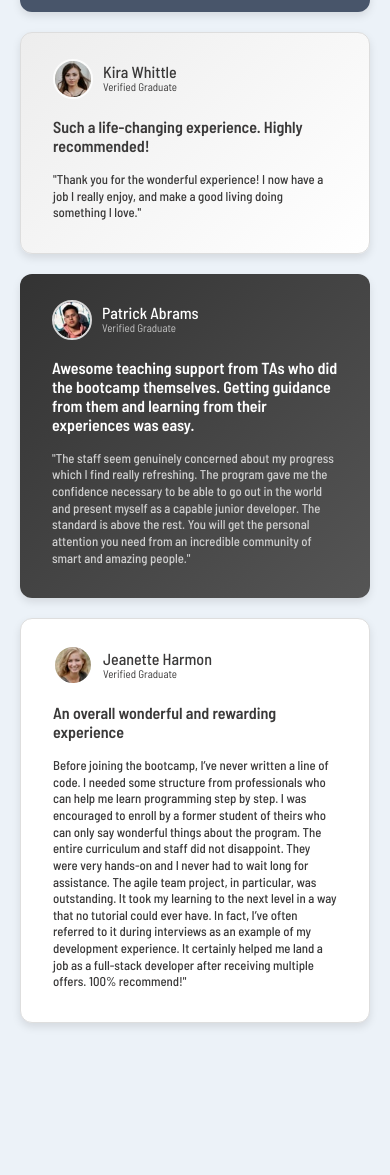
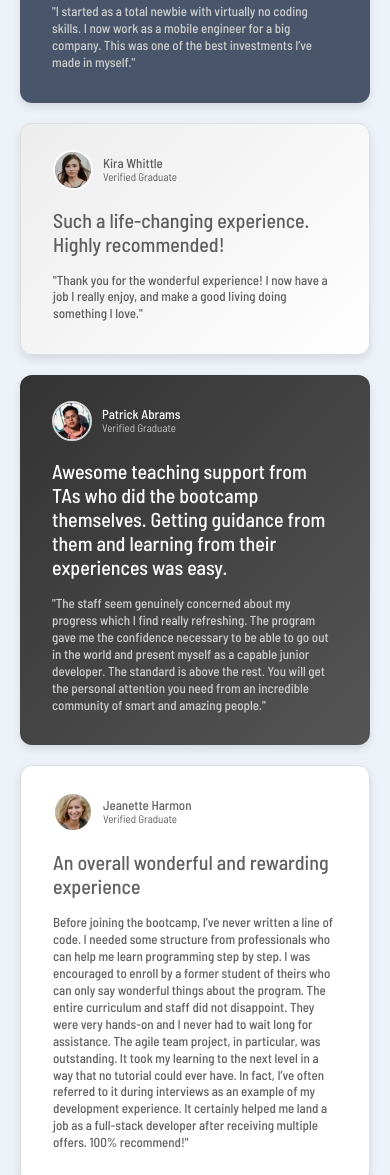
Before and after one commit to harisdev-netizen/testimonials-grid-section, a plain HTML site: page index.html in a window 390 px wide. Shown: the part 589-1764 px from the top of the page. Before the commit the page ends 1632 px from the top, so only its background shows below. Drawn offline with Linux system fonts and the light colour scheme.

Commit message:
refactor: MINOR CODE REFACTOR

```diff
--- a/css/main.css
+++ b/css/main.css
@@ -3,8 +3,19 @@
 :root {
   --color-body-background: #ECF2F8;
   --color-text-white: #FFFFFF;
+  --color-text-light-gray: #CFCFCF;
+  --color-text-dark-gray: #3A3939;
   --color-testimonial-item-purple: #733FC8;
-  --color-testimonials-item--gray: #48556A;
+  --color-testimonials-item-gray: #48556A;
+  --color-testimonial-border: #DEDEDE;
+  --color-gradient-dark-start: #333333;
+  --color-gradient-dark-end: #555555;
+  --color-gradient-light-start: #EDEDED;
+  --color-gradient-light-end: #FFFFFF;
+  --color-text-muted-white: rgba(255, 255, 255, 0.7);
+  --color-border-muted-white: rgba(255, 255, 255, 0.8);
+  --color-card-shadow-light: rgba(0, 0, 0, 0.1);
+  --color-card-shadow-dark: rgba(0, 0, 0, 0.2);
 }
 
 * {
@@ -14,8 +25,6 @@
 }
 
 body {
-  /* max-width: 1440px; */
-  /* width: 100%; */
   font-family: 'Barlow Semi Condensed';
   background-color: var(--color-body-background);
   display: flex;
@@ -27,57 +36,55 @@ body {
 .testimonials__item--purple {
   background-color: var(--color-testimonial-item-purple);
   grid-area: testimonials__item--purple;
-  /* padding: 26px 32px 32px 32px; */
 }
 
 .testimonials__item--gray {
-  background: var(--color-testimonials-item--gray);
+  background: var(--color-testimonials-item-gray);
   grid-area: testimonials__item--gray;
 }
 
 .testimonials__item--white {
-  background: #ffffff;
-  color: #333333;
-  border: 1px solid #dedede;
+  background: var(--color-text-white);
+  color: var(--color-text-dark-gray);
+  border: 1px solid var(--color-testimonial-border);
   grid-area: testimonials__item--white;
 }
 
 .testimonials__item--dark {
-  background: linear-gradient(135deg, #333, #555);
-  color: #f5f5f5;
+  background: linear-gradient(135deg, var(--color-gradient-dark-start), var(--color-gradient-dark-end));
+  color: var(--color-text-white);
   grid-area: testimonials__item--dark;
 }
 
 .testimonials__item--light {
-  background: linear-gradient(135deg, #ededed, #ffffff);
-  color: #333;
-  border: 1px solid #ddd;
+  background: linear-gradient(135deg, var(--color-gradient-light-start), var(--color-gradient-light-end));
+  color: var(--color-text-dark-gray);
+  border: 1px solid var(--color-testimonial-border);
   grid-area: testimonials__item--light;
 }
 
 .testimonials__container {
   display: grid;
-  grid-template-areas: 'testimonials__item--purple testimonials__item--purple testimonials__item--purple testimonials__item--purple testimonials__item--gray testimonials__item--white'
-  'testimonials__item--light testimonials__item--dark testimonials__item--dark testimonials__item--dark testimonials__item--dark testimonials__item--white' ;
+  grid-template-areas:
+    'testimonials__item--purple testimonials__item--purple testimonials__item--purple testimonials__item--purple testimonials__item--gray testimonials__item--white'
+    'testimonials__item--light testimonials__item--dark testimonials__item--dark testimonials__item--dark testimonials__item--dark testimonials__item--white';
   gap: 20px;
   max-width: 1110px;
   margin: 0 auto;
-  /* align-items: center; */
   padding: 20px;
-  /* grid-template-columns: repeat(auto-fit, minmax(280px, 1fr)); */
 }
 
 .testimonial {
   padding: 26px 32px 32px 32px;
   border-radius: 12px;
-  box-shadow: 0 4px 8px rgba(0, 0, 0, 0.1);
+  box-shadow: 0 4px 8px var(--color-card-shadow-light);
   transition: transform 0.3s ease, box-shadow 0.3s ease;
   cursor: pointer;
 }
 
 .testimonial:hover {
   transform: translateY(-5px);
-  box-shadow: 0 8px 16px rgba(0, 0, 0, 0.2);
+  box-shadow: 0 8px 16px var(--color-card-shadow-dark);
 }
 
 .testimonial__header {
@@ -92,12 +99,7 @@ body {
   height: 40px;
   border-radius: 50%;
   object-fit: cover;
-  border: 2px solid rgba(255, 255, 255, 0.8);
-}
-
-.testimonial__header h3 p {
-  display: flex;
-  flex-direction: column;
+  border: 2px solid var(--color-border-muted-white);
 }
 
 .testimonial__name {
@@ -109,7 +111,7 @@ body {
 
 .testimonial__role {
   font-size: 11px;
-  color: rgba(255, 255, 255, 0.7);
+  color: var(--color-text-muted-white);
 }
 
 .testimonial__title {
@@ -123,11 +125,12 @@ body {
   font-size: 13px;
   font-weight: 500;
   line-height: 1.3;
-  color: #CFCFCF;
+  color: var(--color-text-light-gray);
 }
 
 .testimonial__text--dark {
-  color: #3a3939;
+  color: var(--color-text-dark-gray);
+  opacity: 80%;
 }
 
 @media (max-width: 1025px) {
@@ -136,7 +139,7 @@ body {
       'testimonials__item--purple testimonials__item--purple testimonials__item--purple testimonials__item--purple testimonials__item--gray testimonials__item--gray'
       'testimonials__item--light testimonials__item--light testimonials__item--dark testimonials__item--dark testimonials__item--dark testimonials__item--dark'
       'testimonials__item--white testimonials__item--white testimonials__item--white testimonials__item--white testimonials__item--white testimonials__item--white';
-    }
+  }
 }
 
 @media (max-width: 768px) {
@@ -149,15 +152,8 @@ body {
       'testimonials__item--white testimonials__item--white testimonials__item--white testimonials__item--white testimonials__item--white testimonials__item--white';
   }
 
-  .testimonial__name {
-    font-size: 1rem;
-  }
-
   .testimonial__title {
-    font-size: 1rem;
-  }
-
-  .testimonial__text {
-    font-size: 0.8rem;
+    font-size: 20px;
+    font-weight: 500;
   }
 }
```
